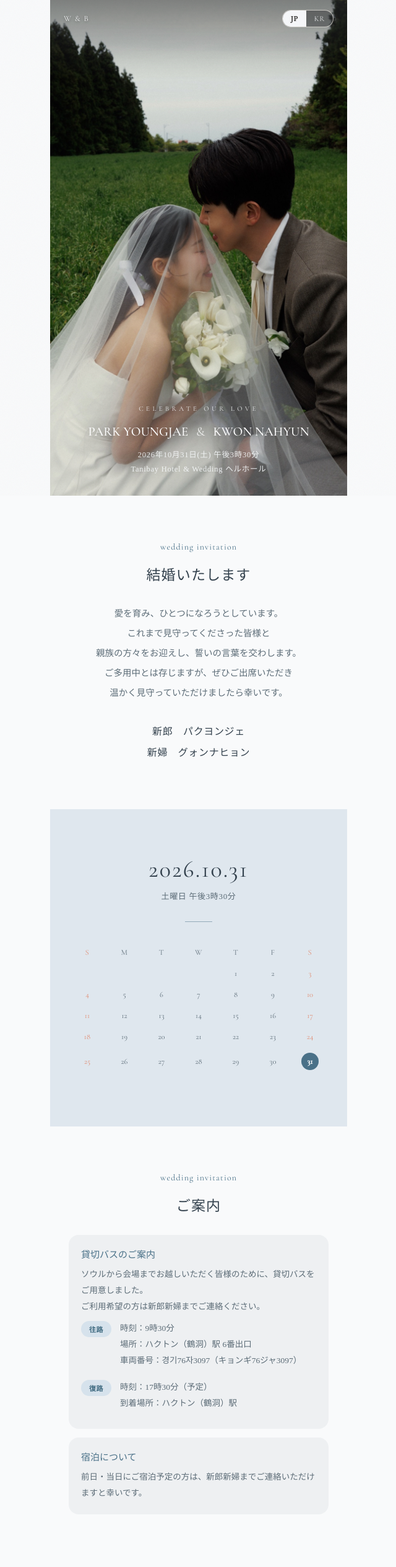
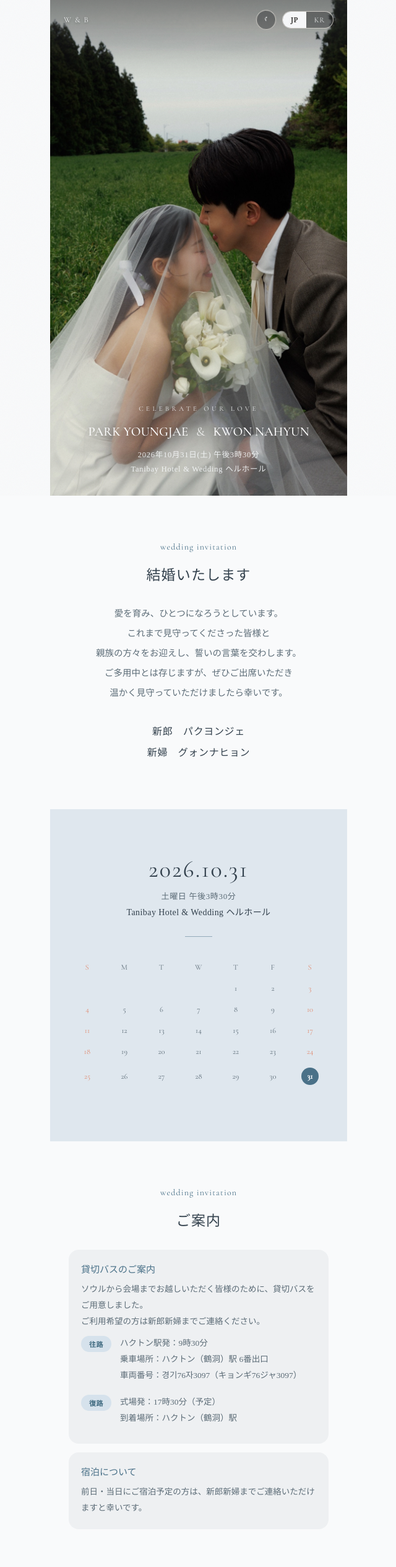
Before and after one commit to nahyunkwon-830/wedding-invitation, a plain HTML site: page wedding-jp/index.html in a window 1280 px wide. Shown: the top 2529 px of the page at 62% size, without its empty margins (319-959 px from the left). Drawn offline with nearby package versions, Linux system fonts and the light colour scheme; a web font is replaced by a local one.

Commit message:
Add files via upload

```diff
--- a/wedding-jp/index.html
+++ b/wedding-jp/index.html
@@ -83,6 +83,15 @@
     color: var(--kv-text); opacity:0.85;
   }
   .lang-switch button.active{ background: var(--kv-text); color: #2c2a28; opacity:1; font-weight:600; }
+  .top-right{ display:flex; align-items:center; gap:10px; pointer-events:auto; }
+  .music-btn{
+    all:unset; cursor:pointer; width:30px; height:30px; border-radius:50%;
+    display:flex; align-items:center; justify-content:center;
+    background:rgba(46,48,50,0.45); border:1px solid rgba(247,242,234,0.7);
+    color:var(--kv-text); font-size:13px; line-height:1;
+  }
+  .music-btn.playing{ animation:spin 4.5s linear infinite; }
+  @keyframes spin{ to{ transform:rotate(360deg); } }
 
   /* ---------- KV ---------- */
   .kv{
@@ -135,7 +144,8 @@
   }
 
   .date-num{ font-family:"Cormorant Garamond", serif; font-size:38px; letter-spacing:0.06em; color:var(--ivory); margin-bottom:10px; }
-  .date-sub{ font-size:13px; letter-spacing:0.05em; color:var(--ivory-dim); margin-bottom:32px; }
+  .date-sub{ font-size:13px; letter-spacing:0.05em; color:var(--ivory-dim); margin-bottom:6px; }
+  .date-venue{ font-size:14px; letter-spacing:0.03em; color:var(--ivory); font-weight:500; margin-bottom:30px; }
   .divider{ width:44px; height:1px; background: var(--gold); opacity:0.5; margin:0 auto 32px; }
 
   table.cal{ width:100%; border-collapse:collapse; table-layout:fixed; margin-bottom:8px; }
@@ -278,11 +288,16 @@
 <symbol id="ic-msg" viewBox="0 0 24 24"><path d="M20 4H4c-1.1 0-2 .9-2 2v12c0 1.1.9 2 2 2h16c1.1 0 2-.9 2-2V6c0-1.1-.9-2-2-2zm0 4l-8 5-8-5V6l8 5 8-5v2z"/></symbol>
 </defs></svg>
 
+<audio id="bgm" loop preload="auto" src="bgm.mp3"></audio>
+
 <div class="topbar">
   <span class="brand en">W &amp; B</span>
-  <div class="lang-switch">
-    <button id="btn-jp" class="active" onclick="setLang('jp')">JP</button>
-    <button id="btn-kr" onclick="setLang('kr')">KR</button>
+  <div class="top-right">
+    <button class="music-btn" id="musicBtn" onclick="toggleMusic(event)" aria-label="배경음악 켜기/끄기">♪</button>
+    <div class="lang-switch">
+      <button id="btn-jp" class="active" onclick="setLang('jp')">JP</button>
+      <button id="btn-kr" onclick="setLang('kr')">KR</button>
+    </div>
   </div>
 </div>
 
@@ -328,6 +343,7 @@
 <section class="alt">
   <div class="date-num en">2026.10.31</div>
   <div class="date-sub"><span class="kr">토요일 오후 3시 30분</span><span class="jp">土曜日 午後3時30分</span></div>
+  <div class="date-venue"><span class="kr">타니베이 호텔 해루홀</span><span class="jp">Tanibay Hotel &amp; Wedding ヘルホール</span></div>
   <div class="divider"></div>
   <table class="cal">
     <tr><th class="sat">S</th><th>M</th><th>T</th><th>W</th><th>T</th><th>F</th><th class="sat">S</th></tr>
@@ -347,21 +363,21 @@
   <div class="card">
     <div class="card-title"><span class="kr">전세버스</span><span class="jp">貸切バスのご案内</span></div>
     <p>
-      <span class="kr">서울에서 오시는 하객분들을 위해 전세버스를 준비했습니다.<br>이용하실 분은 신랑신부에게 연락주세요.</span>
+      <span class="kr">서울에서 오시는 하객분들을 위해<br>전세버스를 준비했습니다.<br>이용하실 분은 신랑 신부에게 연락주세요</span>
       <span class="jp">ソウルから会場までお越しいただく皆様のために、貸切バスをご用意しました。<br>ご利用希望の方は新郎新婦までご連絡ください。</span>
     </p>
     <div class="bus-row">
-      <div class="bus-tag go"><span class="kr">출발</span><span class="jp">往路</span></div>
+      <div class="bus-tag go"><span class="kr">가는 편</span><span class="jp">往路</span></div>
       <ul>
-        <li><span class="kr">시간 : 9시 30분</span><span class="jp">時刻：9時30分</span></li>
-        <li><span class="kr">장소 : 학동역 6번출구</span><span class="jp">場所：ハクトン（鶴洞）駅 6番出口</span></li>
-        <li><span class="kr">차량번호 : 경기76자3097</span><span class="jp">車両番号：경기76자3097（キョンギ76ジャ3097）</span></li>
+        <li><span class="kr">학동역 출발 : 오전 9시 30분</span><span class="jp">ハクトン駅発：9時30分</span></li>
+        <li><span class="kr">탑승 장소 : 학동역 6번 출구</span><span class="jp">乗車場所：ハクトン（鶴洞）駅 6番出口</span></li>
+        <li><span class="kr">차량 번호 : 경기76자3097</span><span class="jp">車両番号：경기76자3097（キョンギ76ジャ3097）</span></li>
       </ul>
     </div>
     <div class="bus-row">
-      <div class="bus-tag back"><span class="kr">도착</span><span class="jp">復路</span></div>
+      <div class="bus-tag back"><span class="kr">오는 편</span><span class="jp">復路</span></div>
       <ul>
-        <li><span class="kr">시간 : 5시 30분(예정)</span><span class="jp">時刻：17時30分（予定）</span></li>
+        <li><span class="kr">예식장 출발 : 오후 5시 30분 (예정)</span><span class="jp">式場発：17時30分（予定）</span></li>
         <li><span class="kr">도착 장소 : 학동역</span><span class="jp">到着場所：ハクトン（鶴洞）駅</span></li>
       </ul>
     </div>
@@ -671,6 +687,27 @@
   function closeLightbox(){ document.getElementById('lightbox').classList.remove('open'); }
   function lbNav(dir, ev){ if(ev){ ev.stopPropagation(); } showLb(lbIndex + dir); }
   galleryImgs.forEach(function(im, i){ im.addEventListener('click', function(){ showLb(i); }); });
+
+  // ---- 배경음악 ----
+  var bgm = document.getElementById('bgm');
+  var musicBtn = document.getElementById('musicBtn');
+  function markPlaying(){ if(musicBtn){ musicBtn.classList.add('playing'); } }
+  function toggleMusic(ev){
+    if(ev){ ev.stopPropagation(); }
+    if(!bgm) return;
+    if(bgm.paused){ bgm.play().then(markPlaying).catch(function(){}); }
+    else { bgm.pause(); musicBtn.classList.remove('playing'); }
+  }
+  // 1) 로드 즉시 자동재생 시도 (브라우저가 허용하면 바로 재생)
+  if(bgm){ bgm.play().then(markPlaying).catch(function(){}); }
+  // 2) 막히면(모바일 등) 첫 사용자 동작에서 자동 시작
+  function autoStartBgm(){
+    if(!bgm || !bgm.paused) return;
+    bgm.play().then(markPlaying).catch(function(){});
+  }
+  ['pointerdown','touchstart','click','scroll','keydown'].forEach(function(ev){
+    window.addEventListener(ev, autoStartBgm, {once:true, passive:true});
+  });
 </script>
 
 </body>
```
